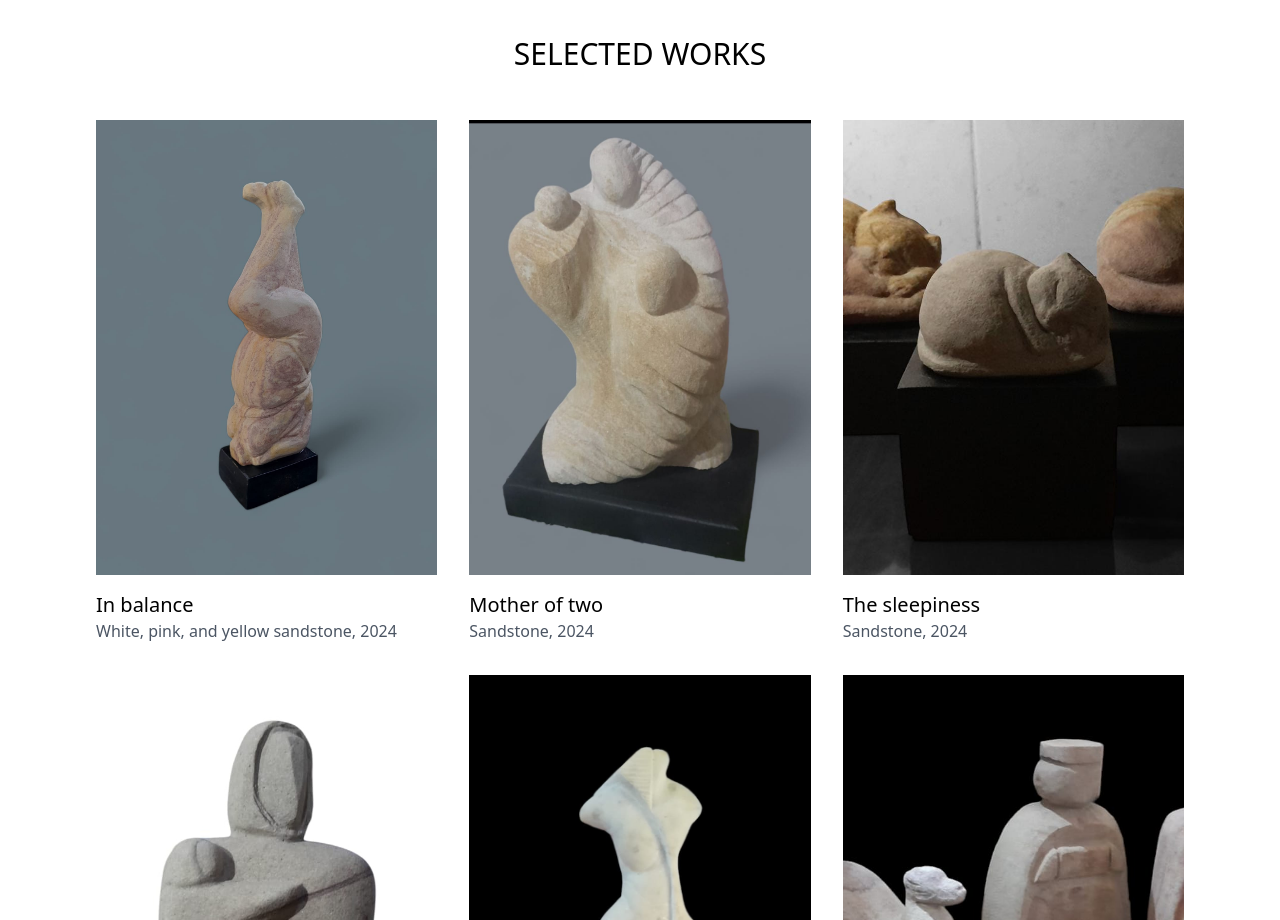
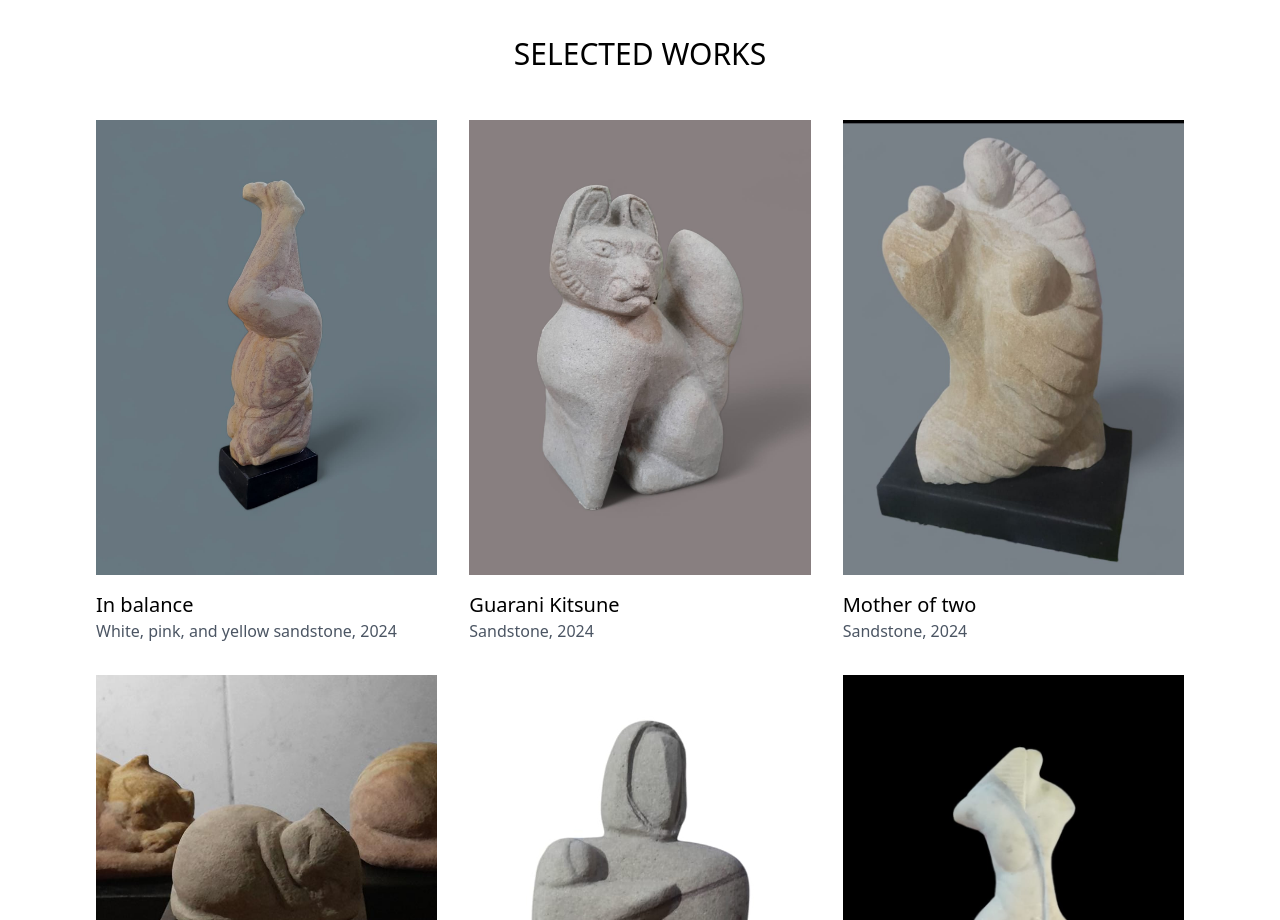
Before and after one commit to gomezag/arandu, a React (Vite) app: page / in a window 1280 px wide. Shown: the part 1160-2080 px from the top of the page. Built offline with nearby package versions, Linux system fonts and the light colour scheme.

Commit message:
add kitsune sculpture

```diff
--- a/src/i18n/locales/de.json
+++ b/src/i18n/locales/de.json
@@ -39,6 +39,10 @@
         "sirena": {
           "title": "Das Lied der Sirene",
           "description": "Blauer Onyx, 2024"
+        },
+        "kitsune": {
+          "title": "Guarani Kitsune",
+          "description": "Sandstein, 2024"
         }
       }
     },
--- a/src/i18n/locales/en.json
+++ b/src/i18n/locales/en.json
@@ -39,6 +39,10 @@
       "sirena": {
         "title": "The siren's song",
         "description": "Blue onyx, 2024"
+      },
+      "kitsune": {
+        "title": "Guarani Kitsune",
+        "description": "Sandstone, 2024"
       }
     }
   },
--- a/src/i18n/locales/es.json
+++ b/src/i18n/locales/es.json
@@ -39,6 +39,10 @@
       "sirena": {
         "title": "El canto de la sirena",
         "description": "Ónix azul, 2024"
+      },
+      "kitsune": {
+        "title": "Kitsune Guaraní",
+        "description": "Piedra Arenisca, 2024"
       }
     }
   },
--- a/src/sculptures.ts
+++ b/src/sculptures.ts
@@ -5,6 +5,7 @@ import onirica from './assets/onirica.jpeg';
 import paternidad from './assets/paternidad.jpeg';
 import pesebre from './assets/pesebre.jpeg';
 import equilibrio from './assets/enEquilibrio.jpeg'
+import kitsune from './assets/kitsune.jpeg';
 
 
 interface Sculpture {
@@ -17,6 +18,11 @@ const sculptures: Sculpture[] = [
     {
         key: "equilibrio",
         image: equilibrio,
+        size: ""
+    },
+    {
+        key: "kitsune",
+        image: kitsune,
         size: ""
     },
     {
```
Also changed, not shown: src/assets/kitsune.jpeg (added). Lines whose indentation alone changed are shown as unchanged.
